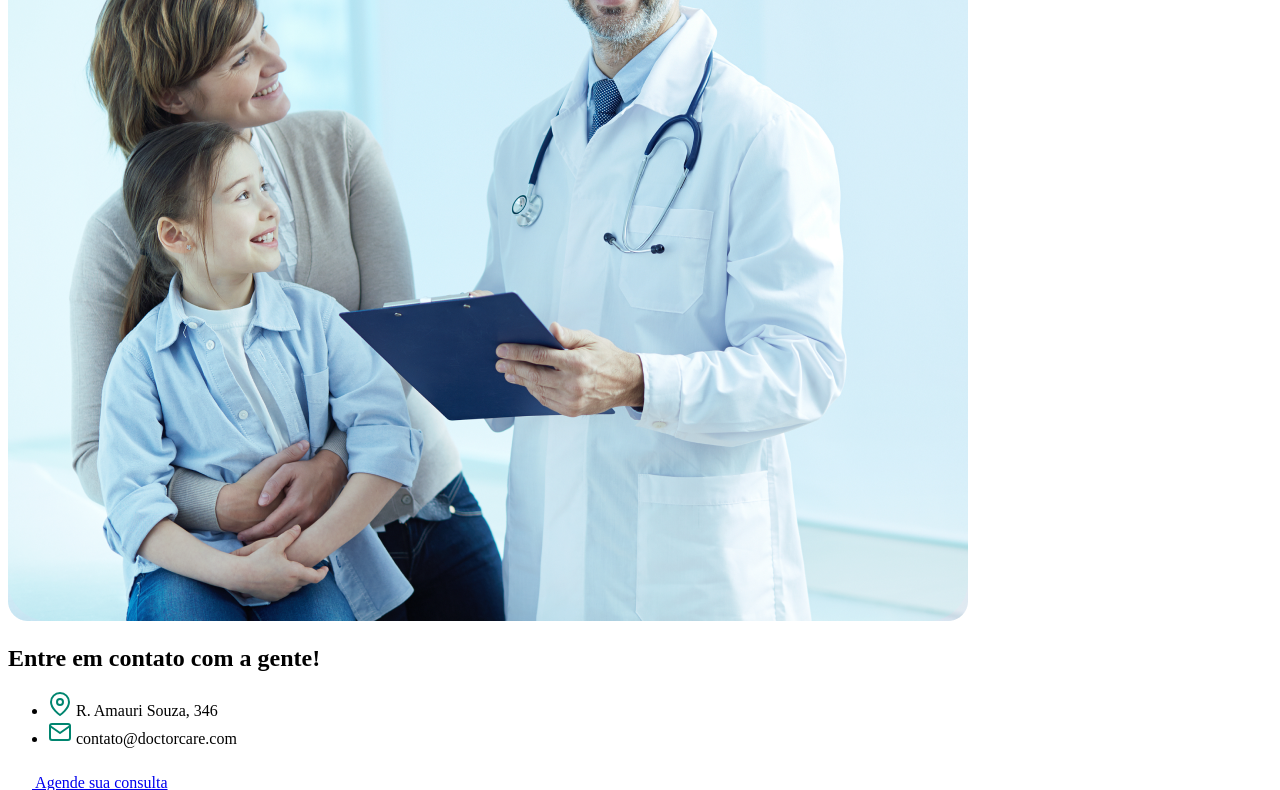
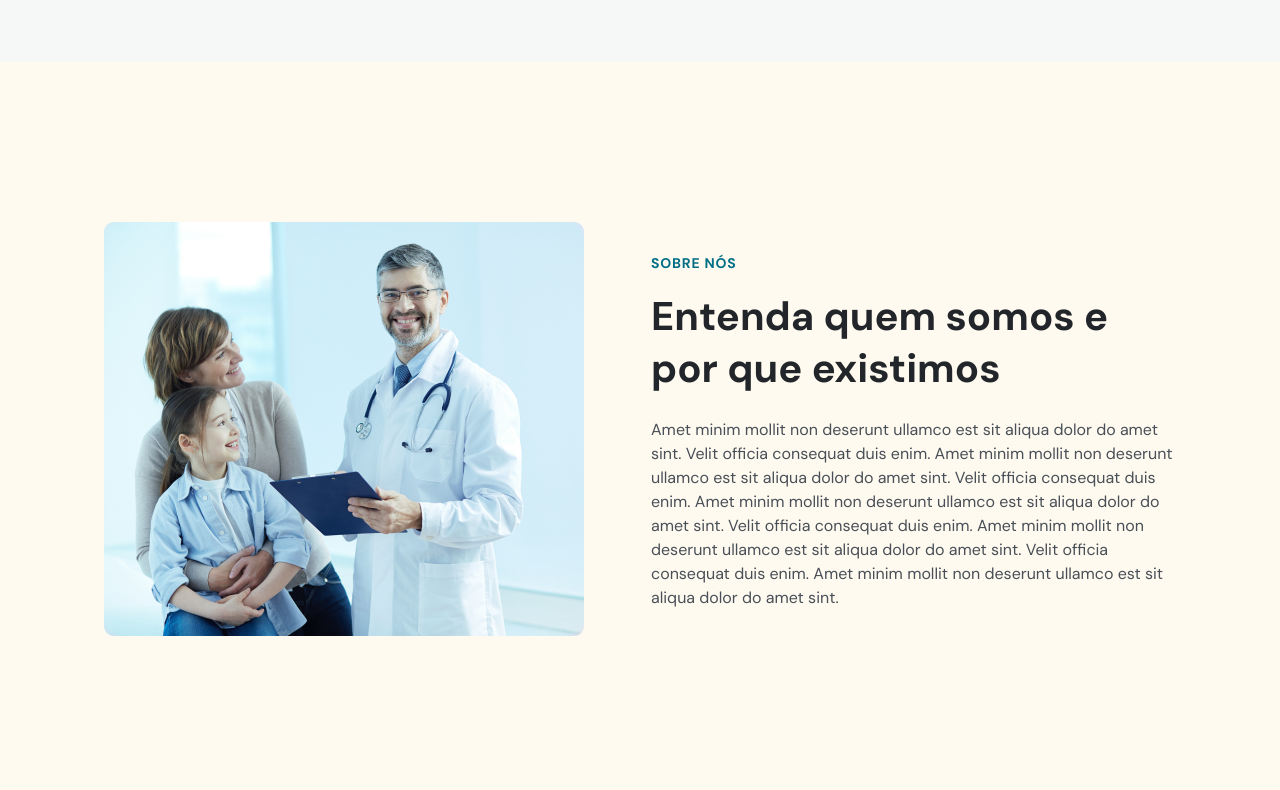
Before and after one commit to Luizpmaia/doctorcare, a plain HTML site: page index.html in a window 1280 px wide. Shown: the part 2010-2800 px from the top of the page. Drawn offline with nearby package versions, Linux system fonts and the light colour scheme; the site is published under a folder, as on GitHub Pages, so addresses that start at the root find nothing.

Commit message:
ajustes de links relativos

```diff
--- a/index.html
+++ b/index.html
@@ -5,7 +5,7 @@
     <meta name="viewport" content="width=device-width, initial-scale=1.0" />
     <title>DoctorCare</title>
 
-    <link rel="stylesheet" href="/style.css" />
+    <link rel="stylesheet" href="./style.css" />
 
     <link rel="preconnect" href="https://fonts.googleapis.com" />
     <link rel="preconnect" href="https://fonts.gstatic.com" crossorigin />
@@ -257,7 +257,7 @@
 
         <div class="col-b">
           <img
-            src="/assets/mulher-negra-vestindo-moleton-verde-com-as-duas-maos-no-peito-sorrindo.png"
+            src="./assets/mulher-negra-vestindo-moleton-verde-com-as-duas-maos-no-peito-sorrindo.png"
             alt="Mulher negra vestindo moletom verde com as duas maõs no peito e sorrindo"
           />
         </div>
@@ -481,7 +481,7 @@
 
         <div class="col-b">
           <img
-            src="assets/doutor-feliz-segutando-prancheta.png"
+            src="./assets/doutor-feliz-segutando-prancheta.png"
             alt="Doutor feliz segurando prancheta"
           />
         </div>
@@ -577,7 +577,7 @@
 
         <div class="col-b">
           <img
-            src="assets/homem-negro-sorrindo-vendo-celular.png"
+            src="./assets/homem-negro-sorrindo-vendo-celular.png"
             alt="Homem negro sorrindo vendo celular"
           />
         </div>
@@ -757,6 +757,6 @@
 
     <!-- ScrollReaveal Lib-->
     <script src="https://unpkg.com/scrollreveal"></script>
-    <script src="main.js"></script>
+    <script src="./main.js"></script>
   </body>
 </html>
```
